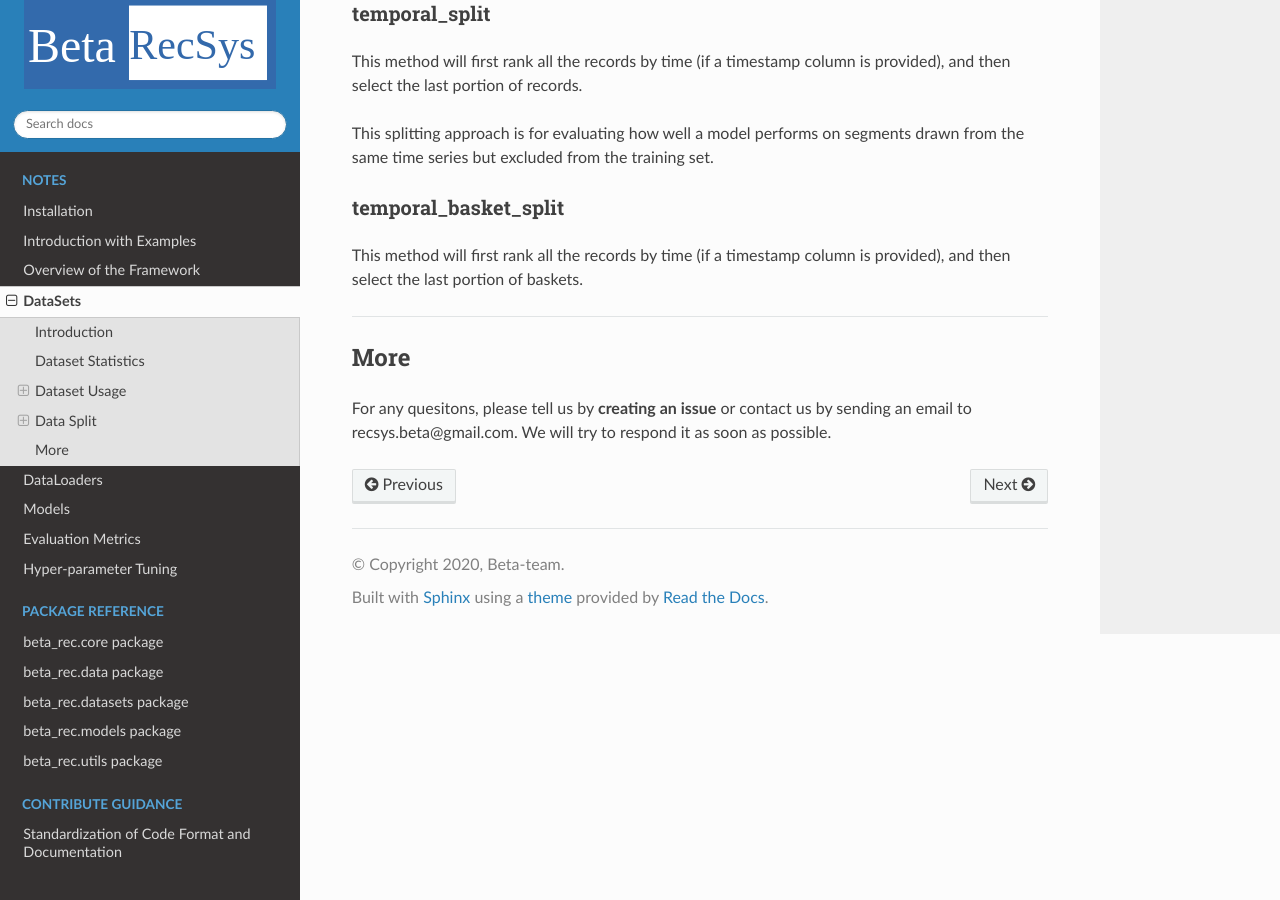
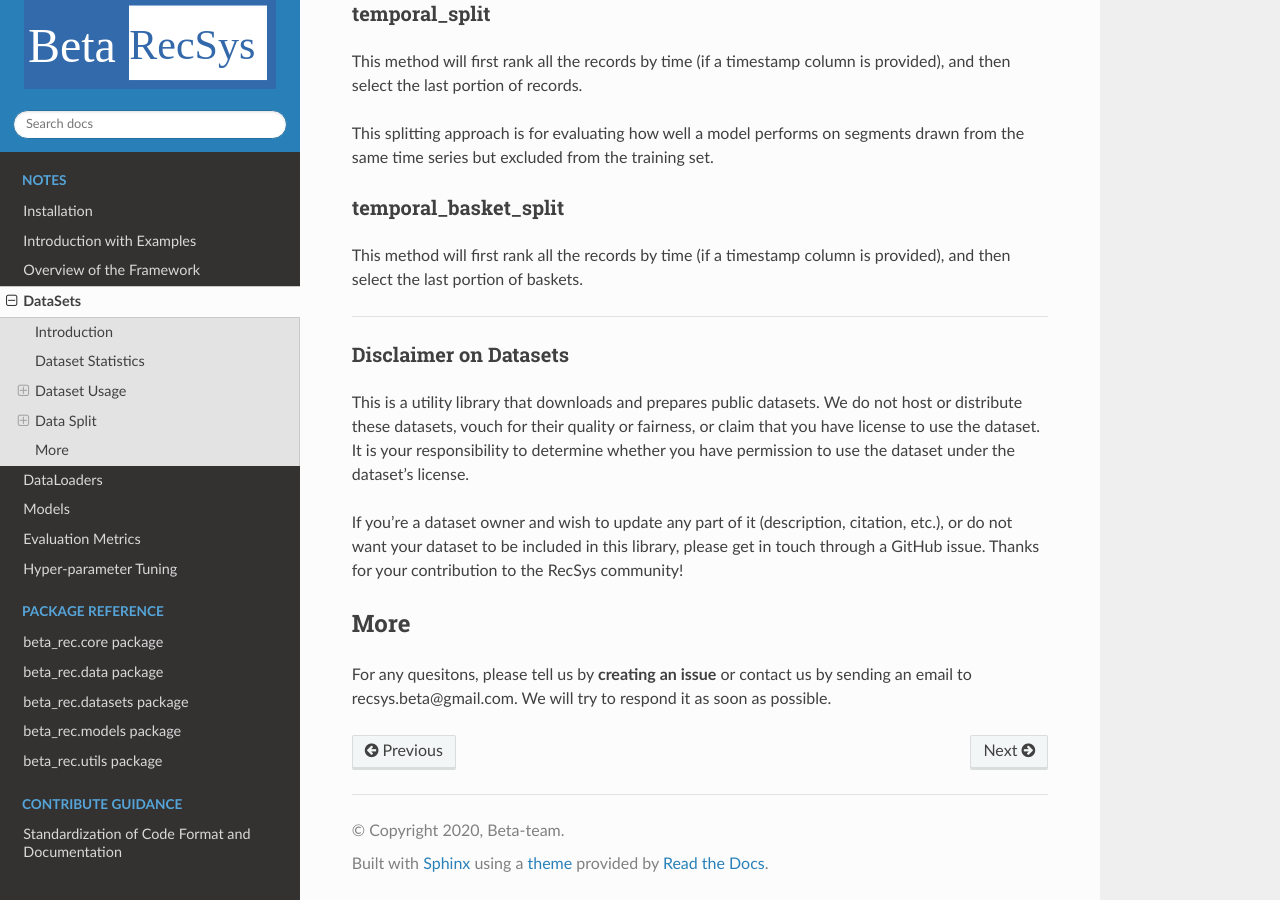
Before and after one commit to beta-team/beta-recsys, a Sphinx documentation site: the page built from docs/notes/datasets.md, in a window 1280 px wide and 900 px high, scrolled down 5596 px. Built offline with Sphinx 7.4.7 and the Read the Docs theme 2.0.0, drawn with Linux system fonts in a browser that asks for light colours; formulas are drawn with MathJax 3; pages that are not in the unit, such as notebooks, are missing from menus.

Commit message:
chore: add dataset disclaimer

```diff
--- a/docs/notes/datasets.md
+++ b/docs/notes/datasets.md
@@ -192,7 +192,15 @@ This splitting approach is for evaluating how well a model performs on segments
 
 This method will first rank all the records by time (if a timestamp column is provided), and then select the last portion of baskets.
 
+
 ---
+
+### Disclaimer on Datasets
+
+This is a utility library that downloads and prepares public datasets. We do not host or distribute these datasets, vouch for their quality or fairness, or claim that you have license to use the dataset. It is your responsibility to determine whether you have permission to use the dataset under the dataset's license.
+
+If you're a dataset owner and wish to update any part of it (description, citation, etc.), or do not want your dataset to be included in this library, please get in touch through a GitHub issue. Thanks for your contribution to the RecSys community!
+
 
 ## More
 
```
